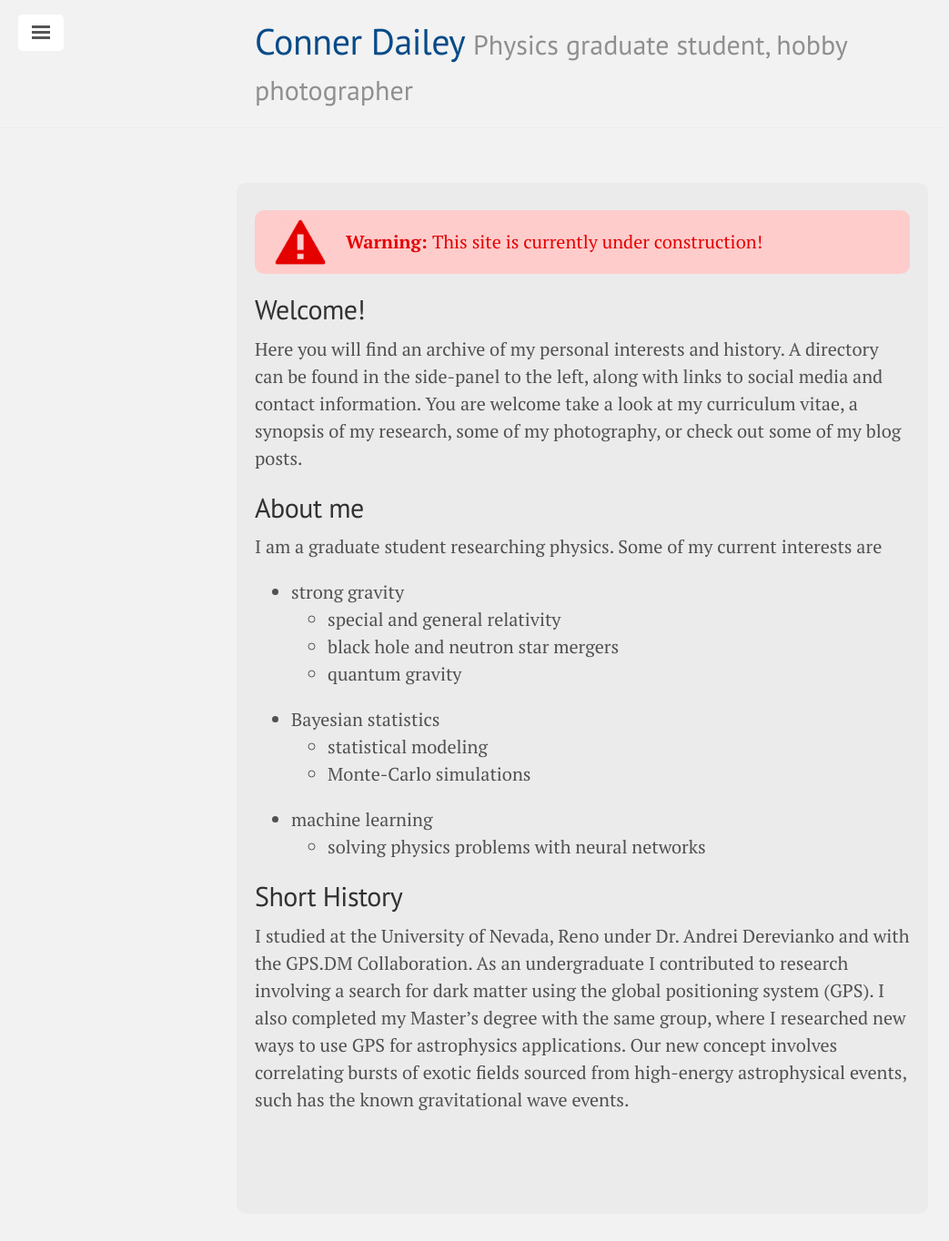
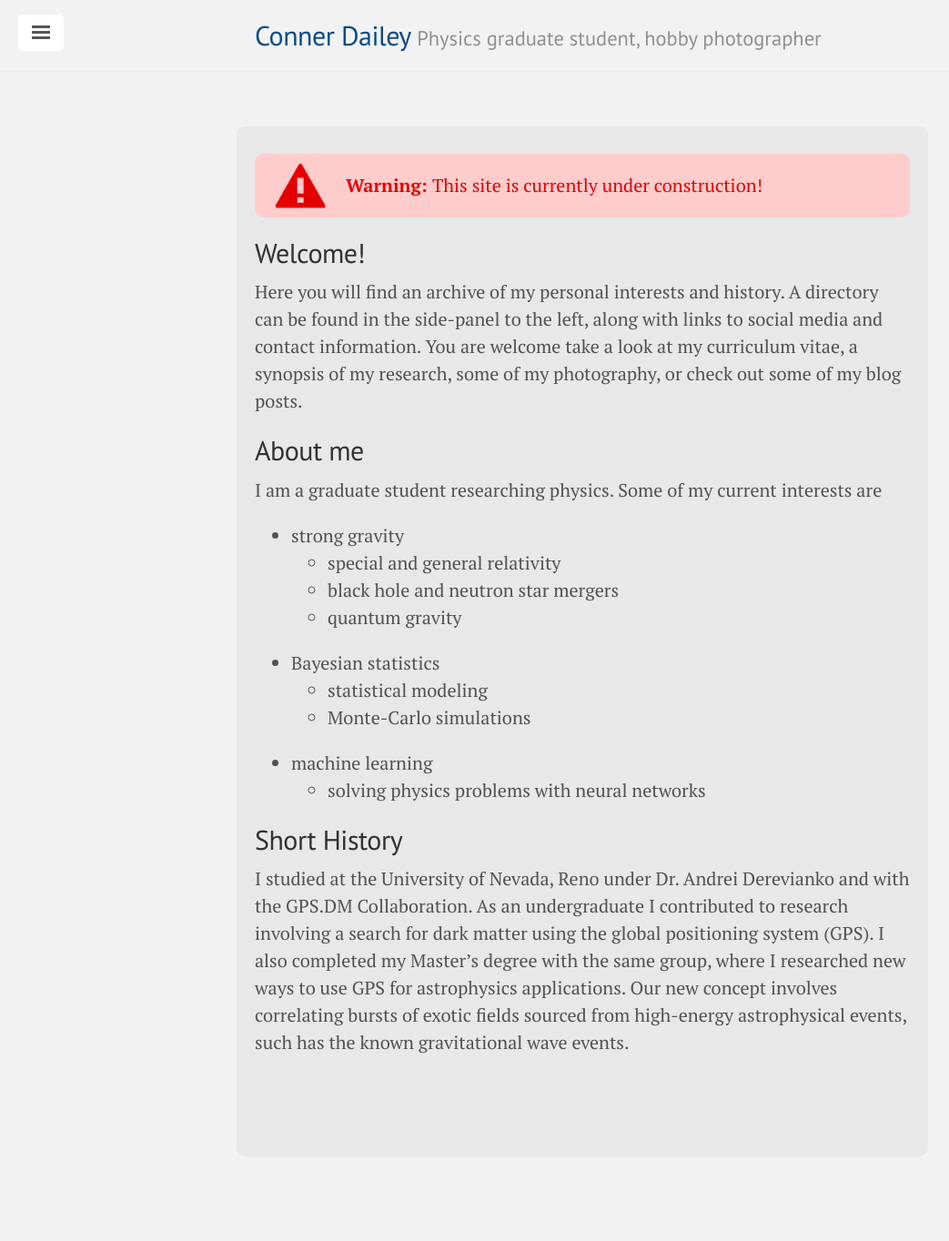
Before and after one commit to TakeTwiceDailey/TakeTwiceDailey.github.io, a Jekyll site: the page built from index.md, in a window 1280 px wide. Shown: the whole page at 91% size, without its empty margins (0-1043 px from the left). Built offline with Jekyll 4.4.1, drawn with Linux system fonts in a browser that asks for light colours; nearby versions of some CDN libraries; after the commit the page ends 1301 px from its top, so only the background shows below that.

Commit message:
style changes

```diff
--- a/_layouts/default.html
+++ b/_layouts/default.html
@@ -12,15 +12,15 @@
     <div class="wrap">
       <div class="masthead">
         <div class="container">
-          <h3 class="masthead-title">
+          <h2 class="masthead-title">
             <a href="{{ site.baseurl }}/" title="Home">{{ site.title }}</a>
             <small>{{ site.tagline }}</small>
-          </h3>
+          </h2>
         </div>
       </div>
 
       <div class="container content"
-      style="background-color:#ebebeb;border-radius:10px">
+      style="background-color:#e8e8e8;border-radius:10px">
         <br>
         {{ content }}
         <br>
--- a/public/css/lanyon.css
+++ b/public/css/lanyon.css
@@ -101,7 +101,6 @@ h1, h2, h3, h4, h5, h6 {
   border-bottom: 1px solid #eee;
 }
 .masthead-title {
-  font-size: 30pt;
   margin-top: 0;
   margin-bottom: 0;
   color: #505050;
```
